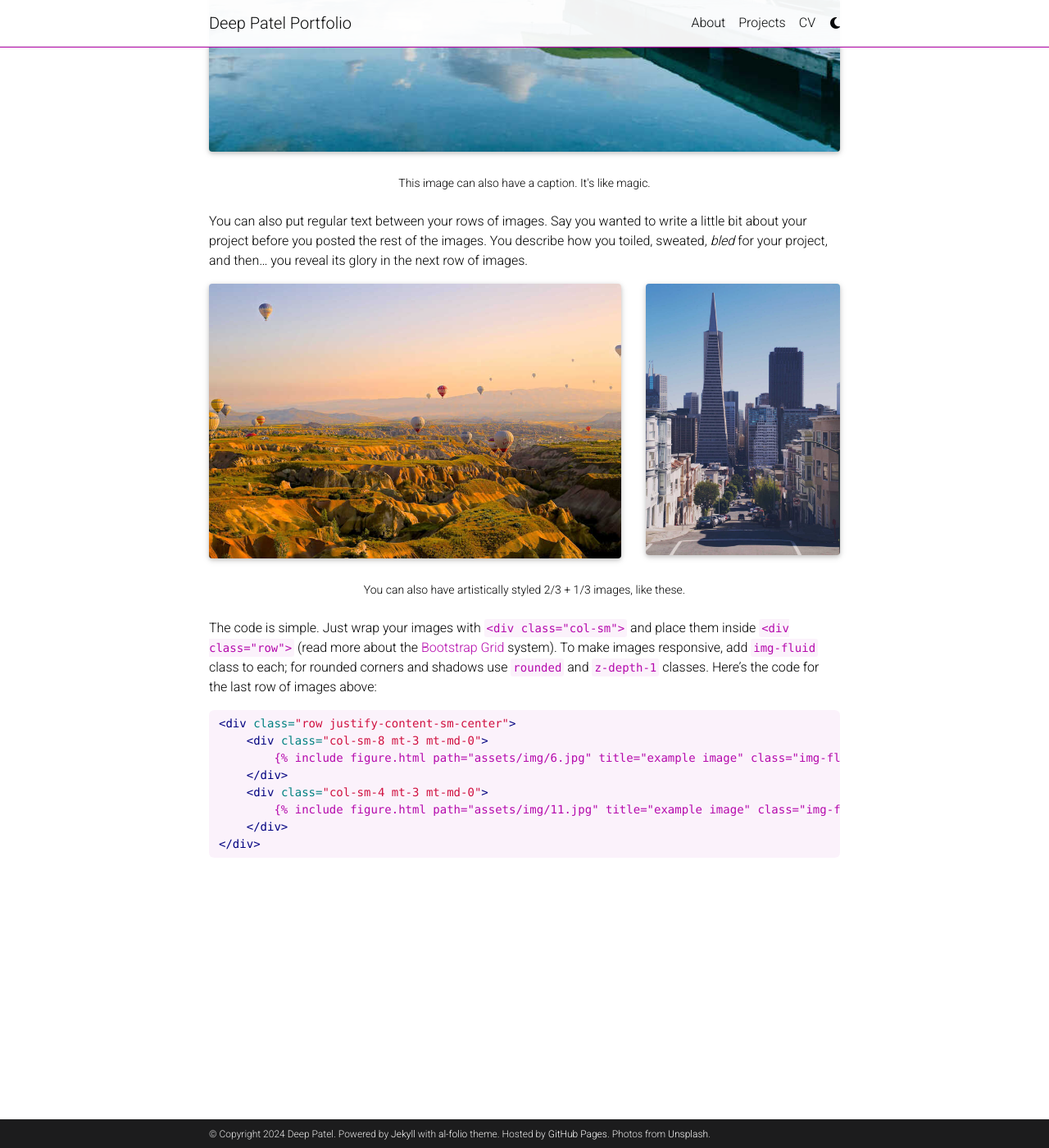
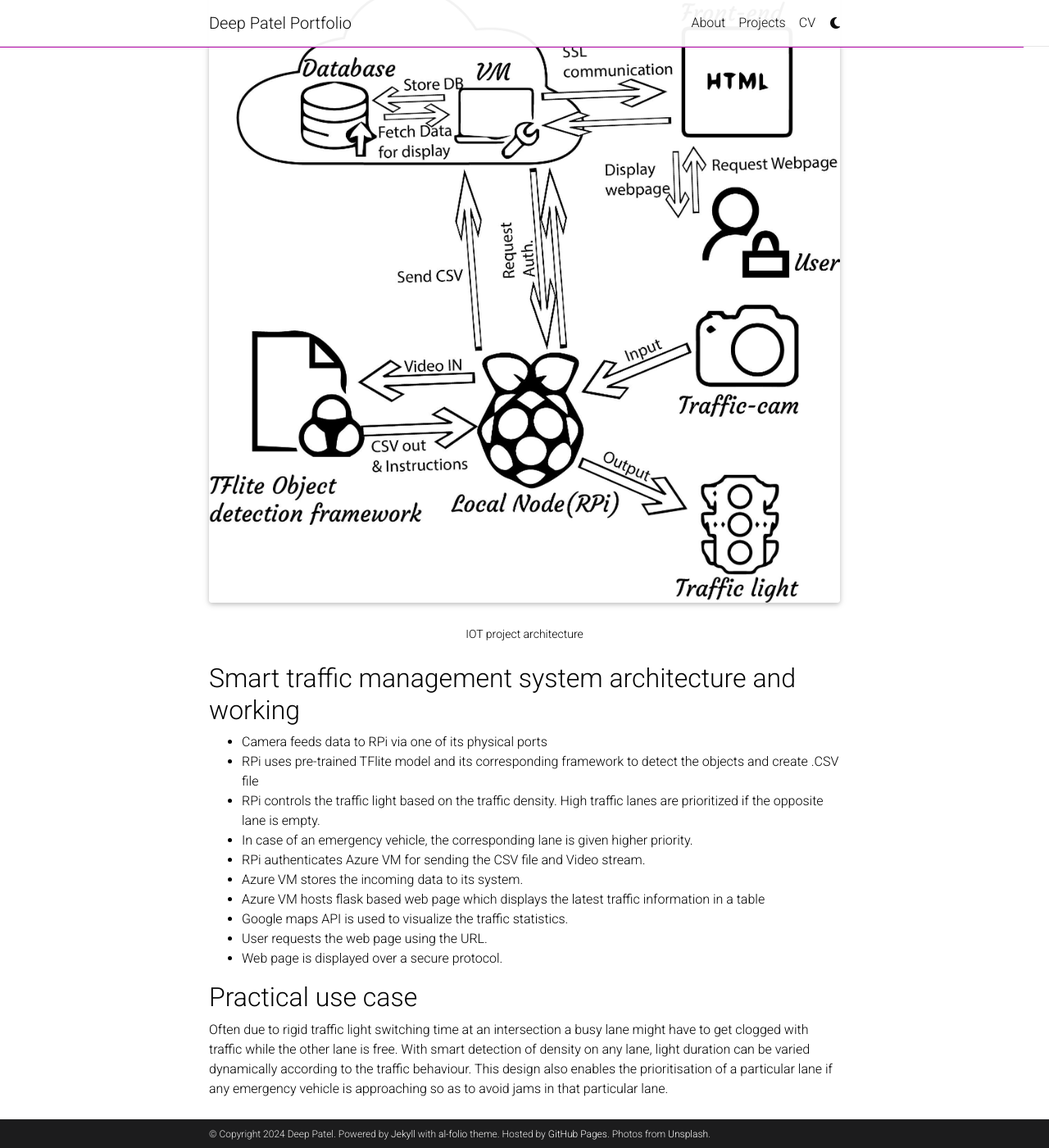
Before and after one commit to deepwithin/deepwithin.github.io, a Jekyll site: the page built from _projects/3_project.md, in a window 1280 px wide and 1400 px high, scrolled down 1052 px. Shown: the whole window at 82% size. Built offline with Jekyll 4.4.1, drawn with Linux system fonts in a browser that asks for light colours; full-size pictures stand in for the smaller copies a plugin makes; comment, search, counter and statistics services are not loaded; a style sheet for code colours, icons or effects is not loaded; some of the changed text lies outside the part shown.

Commit message:
Add iot project

````diff
--- a/_projects/3_project.md
+++ b/_projects/3_project.md
@@ -1,81 +1,66 @@
 ---
 layout: page
-title: project 3
-description: a project that redirects to another website
-img: assets/img/7.jpg
-redirect: https://unsplash.com
+title: Smart Traffic Monitoring System
+description: smart control of traffic lights based on traffic detection using CV
+img: assets/img/iot-desc.jpg
 importance: 3
-category: work
+category: Academic projects
 ---
 
-Every project has a beautiful feature showcase page.
-It's easy to include images in a flexible 3-column grid format.
-Make your photos 1/3, 2/3, or full width.
+## Project Description
 
-To give your project a background in the portfolio page, just add the img tag to the front matter like so:
+Integrating computer vision-based object detection and segmentation to gauge vehicle density on a road crossing for smart traffic light control with priority actuation based on classification of the traffic and simultaneous live data update on cloud for further analysis and visualization.
 
-    ---
-    layout: page
-    title: project
-    description: a project with a background image
-    img: /assets/img/12.jpg
-    ---
 
 <div class="row">
     <div class="col-sm mt-3 mt-md-0">
-        {% include figure.html path="assets/img/1.jpg" title="example image" class="img-fluid rounded z-depth-1" %}
-    </div>
-    <div class="col-sm mt-3 mt-md-0">
-        {% include figure.html path="assets/img/3.jpg" title="example image" class="img-fluid rounded z-depth-1" %}
-    </div>
-    <div class="col-sm mt-3 mt-md-0">
-        {% include figure.html path="assets/img/5.jpg" title="example image" class="img-fluid rounded z-depth-1" %}
+        {% include figure.html path="assets/img/iot-desc.jpg" title="iot description" class="img-fluid rounded z-depth-1" %}
     </div>
 </div>
 <div class="caption">
-    Caption photos easily. On the left, a road goes through a tunnel. Middle, leaves artistically fall in a hipster photoshoot. Right, in another hipster photoshoot, a lumberjack grasps a handful of pine needles.
+    Project description image as a collage of different project snapshots
 </div>
+
+## Build Flow
+
+1. Assigned labels to images for training.
+2. Building Tensorflow from source
+3. Training the custom object detection model on Tensorflow to detect green ball as ordinary
+vehicle and red ball as emergency vehicle.
+4. Converting the frozen label-map to .tflite model for running on RPi
+5. Creating Frontend for data display using Flask. Bokeh with google maps API used for traffic
+statistics visualization.
+6. Integrating LED actuation with object detection script and testing it on a physical model made
+using balls and cardboard streets.
+7. Saving the detected objects in a csv file using pandas
+8. Uploading the data to google spreadsheets using webhooks API
+9. Hosting the Flask webpage on Azure VM
+
+
 <div class="row">
     <div class="col-sm mt-3 mt-md-0">
-        {% include figure.html path="assets/img/5.jpg" title="example image" class="img-fluid rounded z-depth-1" %}
+        {% include figure.html path="assets/img/iot-arch.jpg" title="iot architecture" class="img-fluid rounded z-depth-1" %}
     </div>
 </div>
 <div class="caption">
-    This image can also have a caption. It's like magic.
-</div>
-
-You can also put regular text between your rows of images.
-Say you wanted to write a little bit about your project before you posted the rest of the images.
-You describe how you toiled, sweated, *bled* for your project, and then... you reveal its glory in the next row of images.
-
-
-<div class="row justify-content-sm-center">
-    <div class="col-sm-8 mt-3 mt-md-0">
-        {% include figure.html path="assets/img/6.jpg" title="example image" class="img-fluid rounded z-depth-1" %}
-    </div>
-    <div class="col-sm-4 mt-3 mt-md-0">
-        {% include figure.html path="assets/img/11.jpg" title="example image" class="img-fluid rounded z-depth-1" %}
-    </div>
-</div>
-<div class="caption">
-    You can also have artistically styled 2/3 + 1/3 images, like these.
+    IOT project architecture
 </div>
 
 
-The code is simple.
-Just wrap your images with `<div class="col-sm">` and place them inside `<div class="row">` (read more about the <a href="https://getbootstrap.com/docs/4.4/layout/grid/">Bootstrap Grid</a> system).
-To make images responsive, add `img-fluid` class to each; for rounded corners and shadows use `rounded` and `z-depth-1` classes.
-Here's the code for the last row of images above:
+## Smart traffic management system architecture and working
 
-{% raw %}
-```html
-<div class="row justify-content-sm-center">
-    <div class="col-sm-8 mt-3 mt-md-0">
-        {% include figure.html path="assets/img/6.jpg" title="example image" class="img-fluid rounded z-depth-1" %}
-    </div>
-    <div class="col-sm-4 mt-3 mt-md-0">
-        {% include figure.html path="assets/img/11.jpg" title="example image" class="img-fluid rounded z-depth-1" %}
-    </div>
-</div>
-```
-{% endraw %}
+- Camera feeds data to RPi via one of its physical ports
+- RPi uses pre-trained TFlite model and its corresponding framework to detect the objects and create .CSV file
+- RPi controls the traffic light based on the traffic density. High traffic lanes are prioritized if the opposite lane is empty.
+- In case of an emergency vehicle, the corresponding lane is given higher priority.
+- RPi authenticates Azure VM for sending the CSV file and Video stream.
+- Azure VM stores the incoming data to its system.
+- Azure VM hosts flask based web page which displays the latest traffic information in a table
+- Google maps API is used to visualize the traffic statistics.
+- User requests the web page using the URL.
+- Web page is displayed over a secure protocol.
+
+
+## Practical use case
+
+Often due to rigid traffic light switching time at an intersection a busy lane might have to get clogged with traffic while the other lane is free. With smart detection of density on any lane, light duration can be varied dynamically according to the traffic behaviour. This design also enables the prioritisation of a particular lane if any emergency vehicle is approaching so as to avoid jams in that particular lane.
````
Also changed, not shown: assets/img/iot-arch.jpg (added), assets/img/iot-desc.jpg (added).
